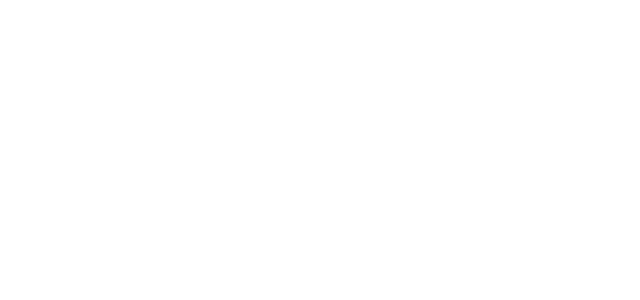
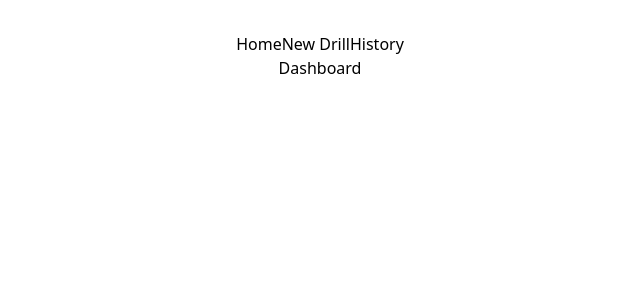
Before and after one commit to c-mccormick007/putting-tracker, a React (Vite) app: page / in a window 1280 px wide. Shown: the top 300 px of the page, without its empty margins (320-960 px from the left). Built offline with nearby package versions, Linux system fonts and the light colour scheme.

Commit message:
app scaffolding

```diff
--- a/src/App.tsx
+++ b/src/App.tsx
@@ -1,9 +1,28 @@
 import './App.css'
+import { Routes, Route, Navigate } from "react-router-dom"
+import Login from './pages/Login'
+import Dashboard from './pages/Dashboard'
+import NewDrill from './pages/NewDrill'
+import Drill from './pages/Drill'
+import History from './pages/History'
+import Navbar from './components/Navbar'
+
+const fakeLoggedIn = true;
 
 function App() {
+  if (!fakeLoggedIn) return <Login />;
 
   return (
-    <></>
+    <>
+      <Navbar />
+      <Routes>
+        <Route path="/" element={<Dashboard />} />
+        <Route path="/drill/new" element={<NewDrill />} />
+        <Route path="/drill/:id" element={<Drill />} />
+        <Route path="/history" element={<History />} />
+        <Route path="*" element={<Navigate to="/" />} />
+      </Routes>
+    </>
   )
 }
 
--- /dev/null
+++ b/src/components/Navbar.tsx
@@ -0,0 +1,11 @@
+import { Link } from "react-router-dom";
+
+export default function Navbar() {
+    return (
+        <nav>
+            <Link to="/">Home</Link>
+            <Link to="/drill/new">New Drill</Link>
+            <Link to="/history">History</Link>
+        </nav>
+    );
+}
--- /dev/null
+++ b/src/pages/Dashboard.tsx
@@ -0,0 +1,3 @@
+export default function Dashboard(){
+    return <h1>Dashboard</h1>
+}
--- /dev/null
+++ b/src/pages/Drill.tsx
@@ -0,0 +1,3 @@
+export default function Drill(){
+    return <h1>Drill</h1>
+}
--- /dev/null
+++ b/src/pages/History.tsx
@@ -0,0 +1,3 @@
+export default function History(){
+    return <h1>History</h1>
+}
--- /dev/null
+++ b/src/pages/Login.tsx
@@ -0,0 +1,8 @@
+export default function Login() {
+    return (
+        <div>
+            <h1>Putting Tracker</h1>
+            <p>Login coming soon...</p>
+        </div>
+    );
+}
--- /dev/null
+++ b/src/pages/NewDrill.tsx
@@ -0,0 +1,3 @@
+export default function NewDrill(){
+    return <h1>NewDrill</h1>
+}
```
